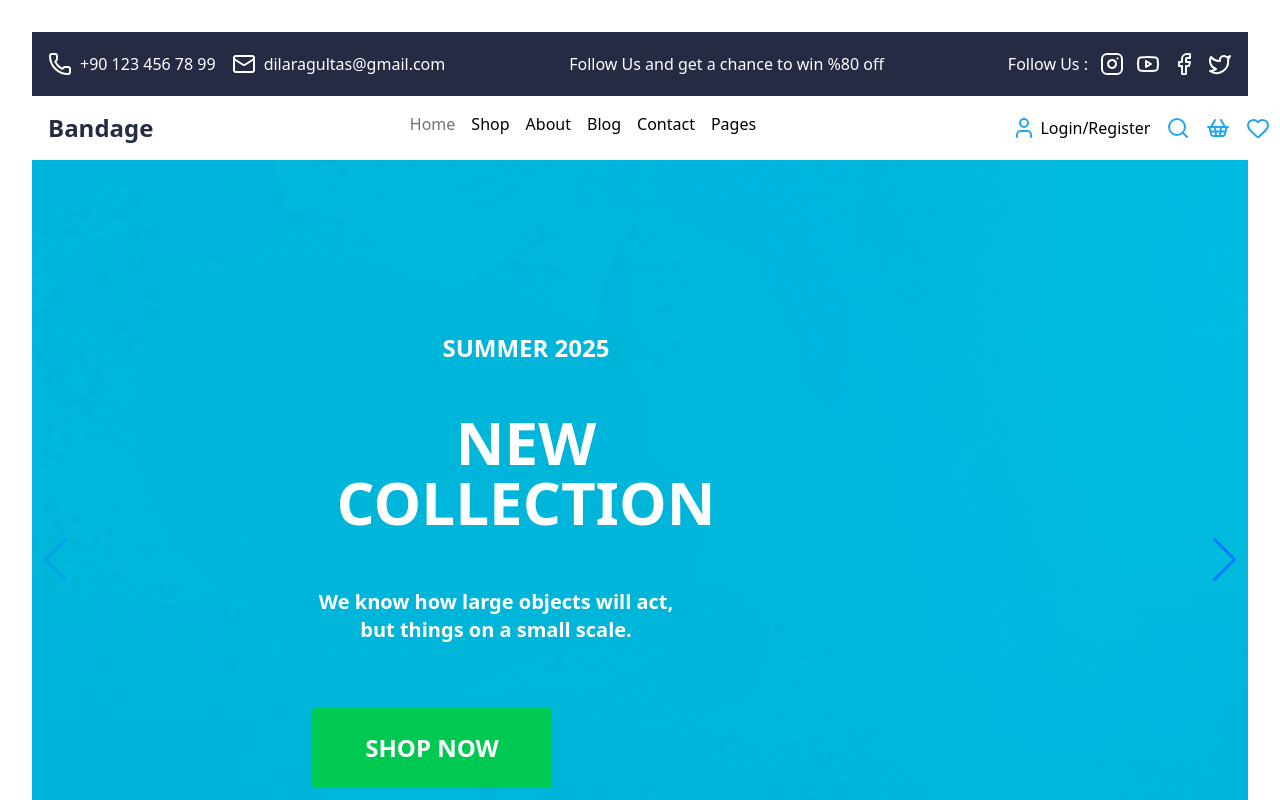
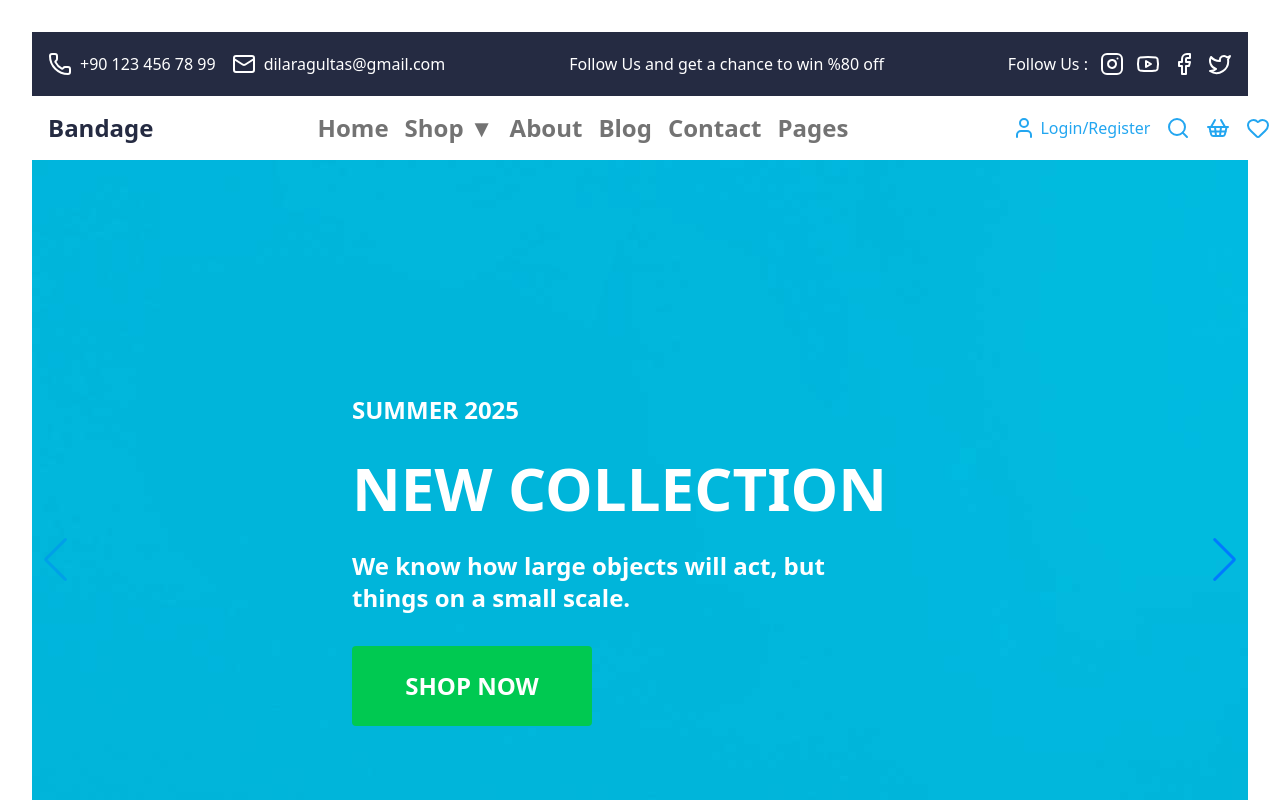
Before and after one commit to dilaragultas/eCommerce, a React (Vite) app: page / in a window 1280 px wide. Shown: the top 800 px of the page. Built offline with nearby package versions, Linux system fonts and the light colour scheme.

Commit message:
Edits
Header&SliderFirst

```diff
--- a/src/components/SliderFirst.jsx
+++ b/src/components/SliderFirst.jsx
@@ -9,14 +9,14 @@ export default function SliderFirst() {
         <div>
             <Swiper className="h-screen" modules={[Navigation]} navigation>
                 <SwiperSlide>
-                    <div className="h-screen bg-[url('/assets/firstsliderphoto.jpg')] flex items-center pl-50">
-                        <div className=" flex flex-col w-1/2 pl-20 gap-10">
-                            <p className="text-2xl text-white font-bold">SUMMER 2025</p>
-                            <h2 className="text-6xl font-bold text-white mt-2">NEW COLLECTION</h2>
-                            <p className="text-white font-bold text-xl mt-4 w-[23rem]">
+                    <div className="h-screen bg-[url('/assets/firstsliderphoto.jpg')] flex items-center max-lg:justify-center lg:pl-80">
+                        <div className="flex flex-col items-center gap-8 lg:items-start">
+                            <p className="text-xl text-white font-bold lg:text-2xl">SUMMER 2025</p>
+                            <h2 className="text-4xl font-bold text-white text-center w-[15rem] lg:text-6xl lg:w-[40rem] lg:text-left">NEW COLLECTION</h2>
+                            <p className="text-white w-[15rem] text-center text-xl lg:text-left lg:w-[30rem] lg:text-2xl lg:font-semibold">
                                 We know how large objects will act, but things on a small scale.
                             </p>
-                            <button className="mt-6 w-60 h-20 bg-green-500 text-white font-bold text-2xl rounded hover:bg-green-600 transition">
+                            <button className="w-60 h-20 bg-green-500 text-white font-bold text-2xl rounded hover:bg-green-600 transition">
                                 SHOP NOW
                             </button>
                         </div>
@@ -24,17 +24,8 @@ export default function SliderFirst() {
                 </SwiperSlide>
 
                 <SwiperSlide>
-                    <div className="h-screen bg-[url('/assets/firstsliderphoto.jpg')] flex items-center pl-50">
-                        <div className=" flex flex-col w-1/2 pl-20 gap-10">
-                            <p className="text-2xl text-white font-bold">SUMMER 2025</p>
-                            <h2 className="text-6xl font-bold text-white mt-2">NEW COLLECTION</h2>
-                            <p className="text-white font-bold text-xl mt-4 w-[23rem]">
-                                We know how large objects will act, but things on a small scale.
-                            </p>
-                            <button className="mt-6 w-60 h-20 bg-green-500 text-white font-bold text-2xl rounded hover:bg-green-600 transition">
-                                SHOP NOW
-                            </button>
-                        </div>
+                    <div className="h-screen flex items-center justify-center bg-gray-200">
+                        <h2 className="text-4xl font-bold">Another Slide</h2>
                     </div>
                 </SwiperSlide>
             </Swiper>
--- a/src/layout/Header.jsx
+++ b/src/layout/Header.jsx
@@ -38,42 +38,42 @@ export default function Header() {
 
             <div className="flex flex-row justify-between px-4 my-4 w-[98vw]">
                 <p className="font-bold text-2xl text-[#252b42]">Bandage</p>
-                <nav className="max-lg:hidden flex flex-row gap-4">
-                    <a href="" className="text-[#737373]">Home</a>
+                <nav className="max-lg:hidden flex flex-row gap-4 text-2xl font-semibold text-[#737373]">
+                    <a href="">Home</a>
                     <div className="relative" onMouseEnter={() => setOpen(true)} onMouseLeave={() => setOpen(false)}>
-                        <button>Shop</button>
+                        <button>Shop ▼</button>
                         {open && (
-                            <div className="absolute flex flex-row gap-40 z-50 bg-white">
-                                <div>
-                                    <h7 className="text-[#252b42] font-bold">Kadın</h7>
-                                    <ul className="p-0">
-                                        <li><a href="" className="">Bags</a></li>
-                                        <li><a href="">Belts</a></li>
-                                        <li><a href="">Cosmetics</a></li>
-                                        <li><a href="">Hats</a></li>
+                            <div className="absolute flex flex-row gap-40 z-50 bg-white shadow-md">
+                                <div className="flex flex-col py-6 px-4 gap-5">
+                                    <h7 className="text-[#252b42] font-semibold">Kadın</h7>
+                                    <ul className="flex flex-col gap-3">
+                                        <li><a href="" className="font-semibold">Bags</a></li>
+                                        <li><a href="" className="font-semibold">Belts</a></li>
+                                        <li><a href="" className="font-semibold">Cosmetics</a></li>
+                                        <li><a href="" className="font-semibold">Hats</a></li>
                                     </ul>
                                 </div>
-                                <div>
-                                    <h7 className="text-[#252b42] font-bold">Erkek</h7>
-                                    <ul className="p-0">
-                                        <li><a href="">Bags</a></li>
-                                        <li><a href="">Belts</a></li>
-                                        <li><a href="">Cosmetics</a></li>
-                                        <li><a href="">Hats</a></li>
+                                <div className="flex flex-col py-6 px-4 gap-5">
+                                    <h7 className="text-[#252b42] font-semibold">Erkek</h7>
+                                    <ul className="flex flex-col gap-3">
+                                        <li><a href="" className="font-semibold">Bags</a></li>
+                                        <li><a href="" className="font-semibold">Belts</a></li>
+                                        <li><a href="" className="font-semibold">Cosmetics</a></li>
+                                        <li><a href="" className="font-semibold">Hats</a></li>
                                     </ul>
                                 </div>
                             </div>
                         )}
                     </div>
                     <a href="">About</a>
-                    <a href="">Blog</a>
-                    <a href="">Contact</a>
-                    <a href="">Pages</a>
+                    <a href="" >Blog</a>
+                    <a href="" >Contact</a>
+                    <a href="" >Pages</a>
                 </nav>
                 <div className="flex flex-row gap-4 items-center">
                     <div className="flex flex-row gap-1">
                         <a href=""><User className="text-[#252b42] lg:text-[#23a6f0]" /></a>
-                        <a className="max-lg:hidden" href="">Login/Register</a>
+                        <a className="max-lg:hidden lg:text-[#23a6f0]" href="">Login/Register</a>
                     </div>
                     <a href=""><Search className="text-[#252b42] lg:text-[#23a6f0]" /></a>
                     <a href=""><ShoppingBasketIcon className="text-[#252b42] lg:text-[#23a6f0]" /></a>
```
